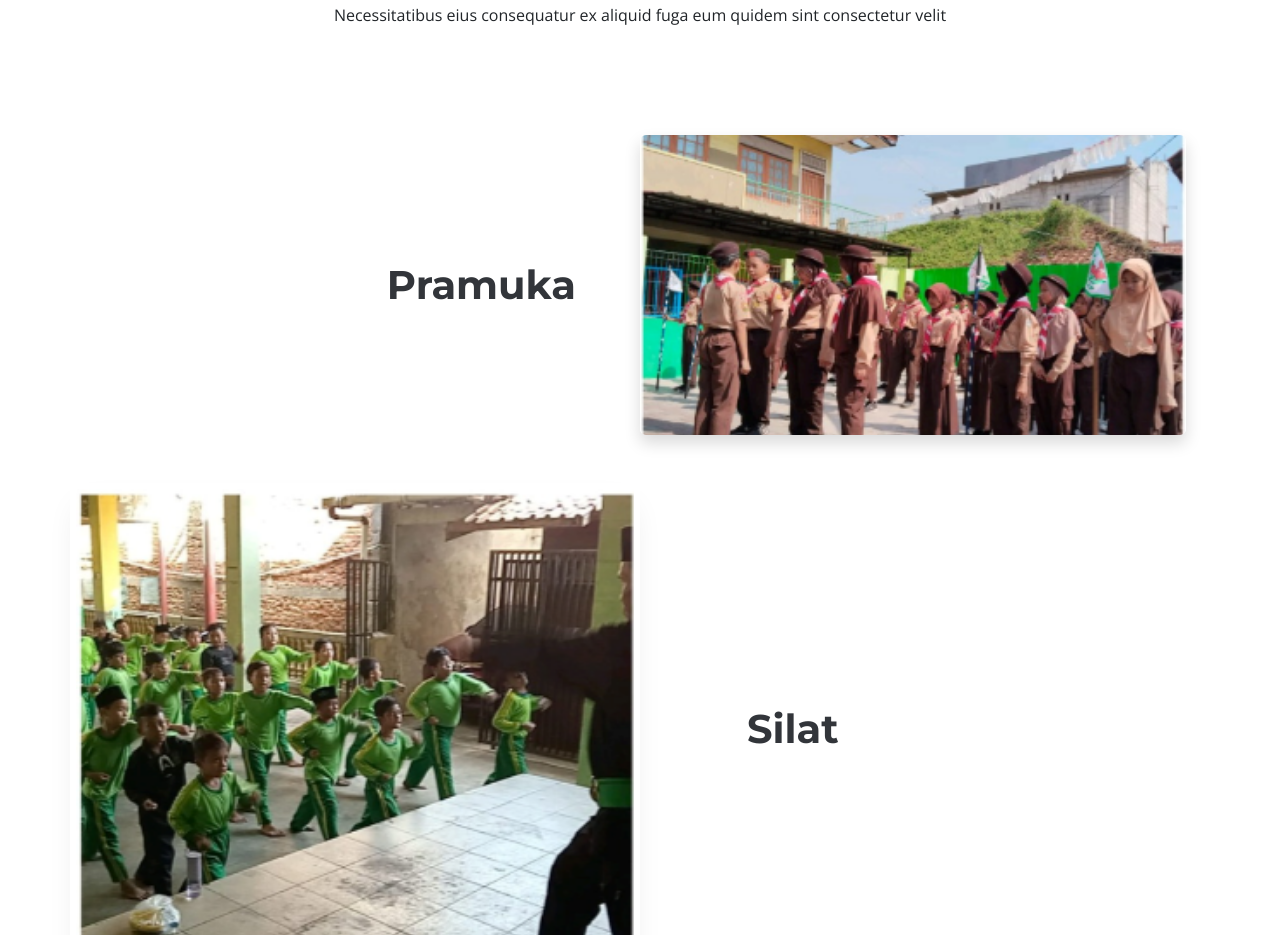
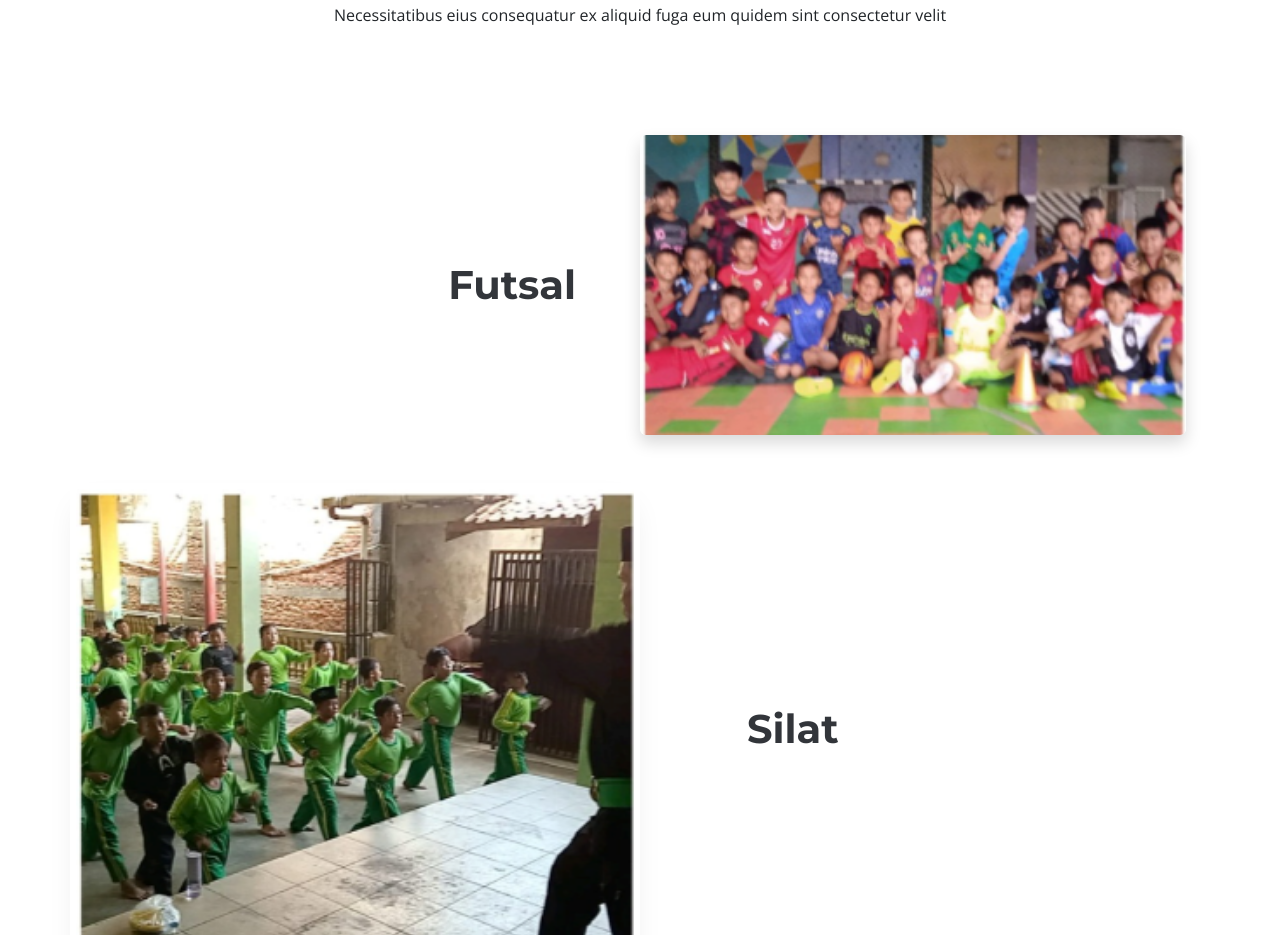
Before and after one commit to azmiiaf/company-profile, a plain HTML site: page index.html in a window 1280 px wide. Shown: the part 3627-4562 px from the top of the page. Drawn offline with nearby package versions, Linux system fonts and the light colour scheme; a script that the page names is missing.

Commit message:
revisi eskul

```diff
--- a/index.html
+++ b/index.html
@@ -486,12 +486,12 @@
 
             <!-- Kolom teks kiri -->
             <div class="col-lg-6 d-flex justify-content-end">
-              <h3 class="fw-bold mb-0 pe-3 mx-5 fs-1">Pramuka</h3> <!-- pe-3: padding end untuk beri jarak minimal -->
+              <h3 class="fw-bold mb-0 pe-3 mx-5 fs-1">Futsal</h3> <!-- pe-3: padding end untuk beri jarak minimal -->
             </div>
 
             <!-- Kolom gambar kanan -->
             <div class="col-lg-6">
-              <img src="assets/img/dataImage/pramuka.png" alt="Pramuka" class="img-fluid w-100 rounded shadow"
+              <img src="assets/img/dataImage/futsal.png" alt="Pramuka" class="img-fluid w-100 rounded shadow"
                 style="height: 300px; object-fit: cover;">
             </div>
           </div>
```
